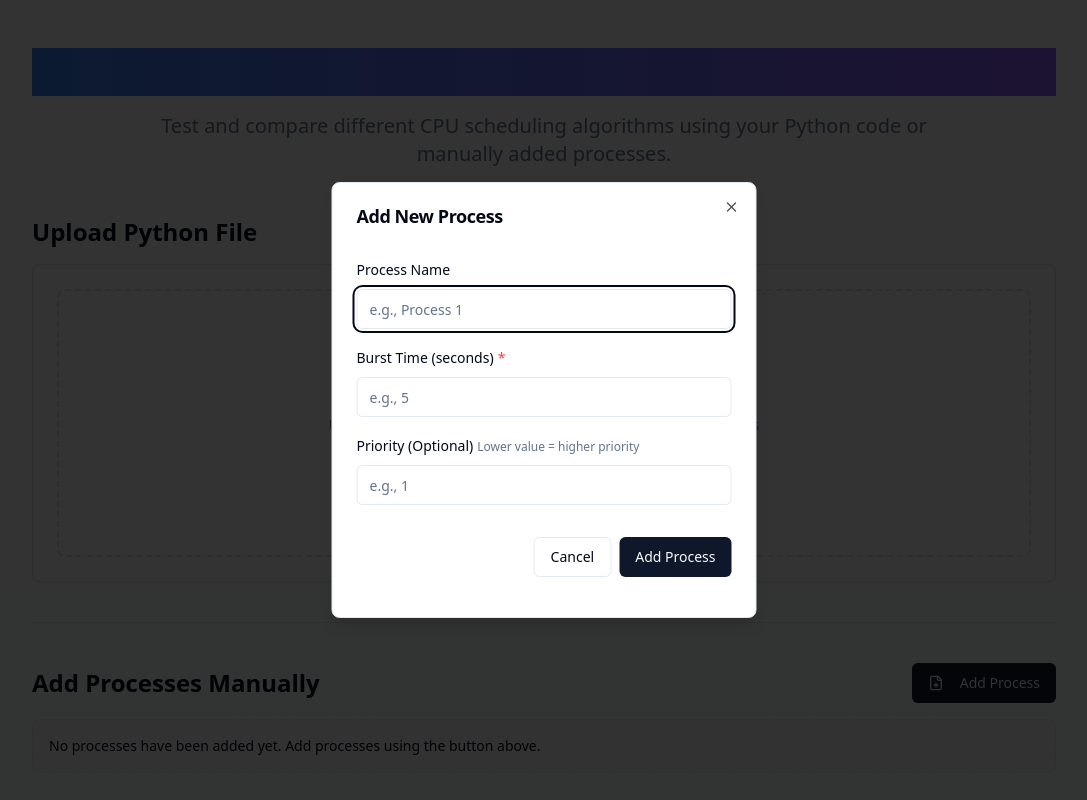
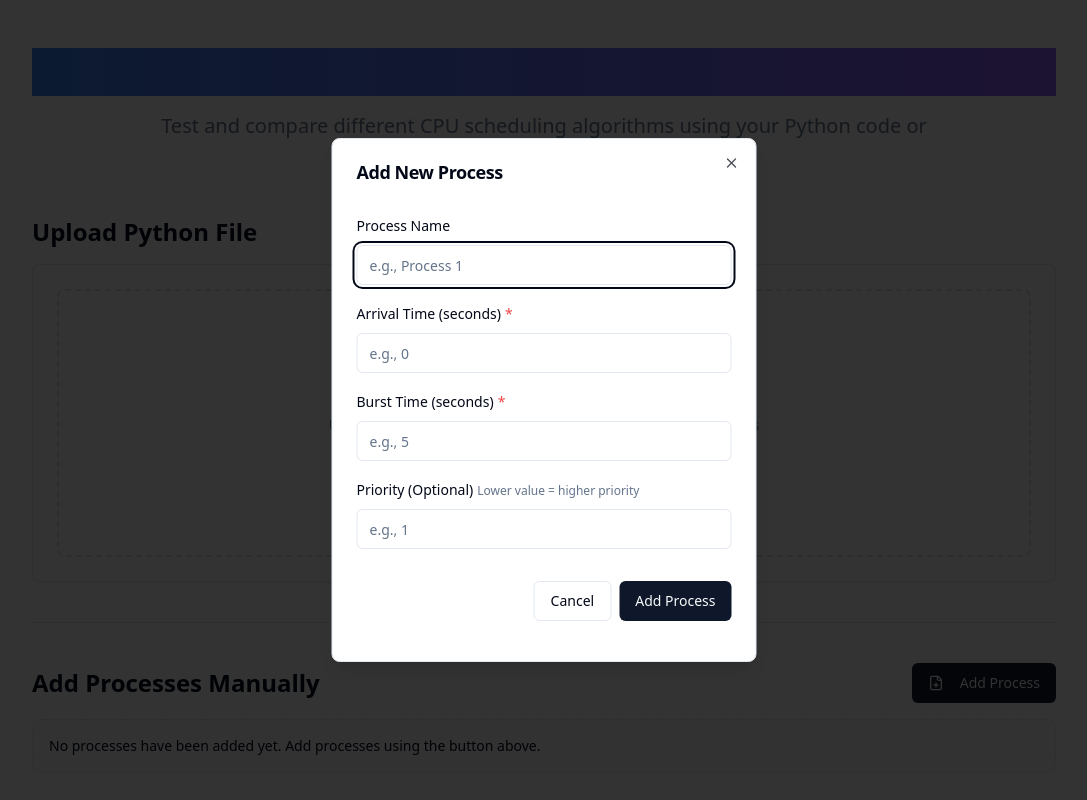
Before and after one commit to NiveshJain41/sched-sim-visualize-cpu, a React (Vite) app: page / in a window 1280 px wide. Both pictures are taken after a click on the button "Add Process". Shown: the top 800 px of the page, without its empty margins (96-1183 px from the left). Built offline with nearby package versions, Linux system fonts and the light colour scheme.

Commit message:
Add arrival time to process input
Add arrival time input to the process form and update the process data structure.

```diff
--- a/src/components/AddProcessModal.tsx
+++ b/src/components/AddProcessModal.tsx
@@ -10,6 +10,7 @@ export interface Process {
   id: string;
   name: string;
   burstTime: number;
+  arrivalTime: number;
   priority?: number;
 }
 
@@ -28,6 +29,7 @@ export function AddProcessModal({
 }: AddProcessModalProps) {
   const [name, setName] = useState(editingProcess?.name || "");
   const [burstTime, setBurstTime] = useState<string>(editingProcess?.burstTime?.toString() || "");
+  const [arrivalTime, setArrivalTime] = useState<string>(editingProcess?.arrivalTime?.toString() || "");
   const [priority, setPriority] = useState<string>(editingProcess?.priority?.toString() || "");
 
   const isEditing = !!editingProcess;
@@ -46,6 +48,12 @@ export function AddProcessModal({
       return;
     }
 
+    const parsedArrivalTime = parseFloat(arrivalTime);
+    if (isNaN(parsedArrivalTime) || parsedArrivalTime < 0) {
+      toast.error("Please enter a valid arrival time (0 or greater)");
+      return;
+    }
+
     const parsedPriority = priority ? parseInt(priority) : undefined;
     if (priority && (isNaN(parsedPriority) || parsedPriority < 0)) {
       toast.error("Please enter a valid priority (0 or greater)");
@@ -56,6 +64,7 @@ export function AddProcessModal({
       id: editingProcess?.id || crypto.randomUUID(),
       name: name.trim(),
       burstTime: parsedBurstTime,
+      arrivalTime: parsedArrivalTime,
       priority: parsedPriority
     };
 
@@ -65,6 +74,7 @@ export function AddProcessModal({
     // Reset form after submission
     setName("");
     setBurstTime("");
+    setArrivalTime("");
     setPriority("");
 
     toast.success(`Process ${isEditing ? "updated" : "added"} successfully!`);
@@ -75,6 +85,7 @@ export function AddProcessModal({
     if (open) {
       setName(editingProcess?.name || "");
       setBurstTime(editingProcess?.burstTime?.toString() || "");
+      setArrivalTime(editingProcess?.arrivalTime?.toString() || "");
       setPriority(editingProcess?.priority?.toString() || "");
     }
   }, [open, editingProcess]);
@@ -93,6 +104,21 @@ export function AddProcessModal({
               value={name}
               onChange={(e) => setName(e.target.value)}
               placeholder="e.g., Process 1"
+            />
+          </div>
+          <div className="space-y-2">
+            <Label htmlFor="arrivalTime">
+              Arrival Time (seconds)
+              <span className="text-destructive ml-1">*</span>
+            </Label>
+            <Input
+              id="arrivalTime"
+              value={arrivalTime}
+              onChange={(e) => setArrivalTime(e.target.value)}
+              placeholder="e.g., 0"
+              type="number"
+              min="0"
+              step="0.1"
             />
           </div>
           <div className="space-y-2">
--- a/src/components/ProcessList.tsx
+++ b/src/components/ProcessList.tsx
@@ -46,6 +46,7 @@ export function ProcessList({ processes, onEdit, onDelete, onClearAll }: Process
             <TableHeader>
               <TableRow>
                 <TableHead>Process Name</TableHead>
+                <TableHead>Arrival Time (s)</TableHead>
                 <TableHead>Burst Time (s)</TableHead>
                 <TableHead>Priority</TableHead>
                 <TableHead className="w-[100px] text-right">Actions</TableHead>
@@ -55,6 +56,7 @@ export function ProcessList({ processes, onEdit, onDelete, onClearAll }: Process
               {processes.map((process) => (
                 <TableRow key={process.id} className="animate-slide-in">
                   <TableCell className="font-medium">{process.name}</TableCell>
+                  <TableCell>{process.arrivalTime}</TableCell>
                   <TableCell>{process.burstTime}</TableCell>
                   <TableCell>{process.priority ?? "N/A"}</TableCell>
                   <TableCell className="text-right space-x-2">
```
